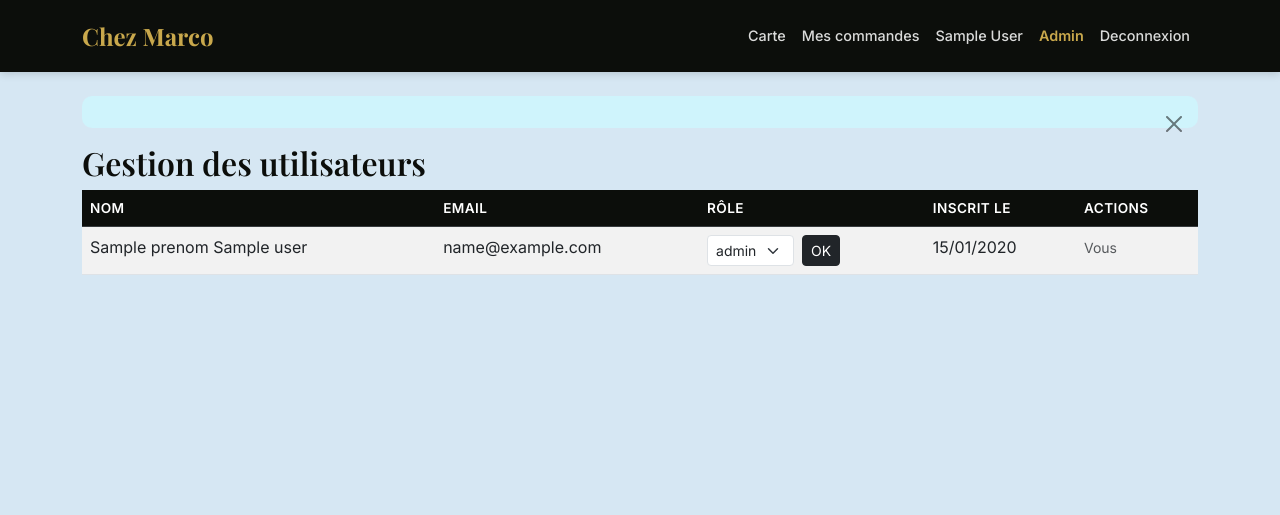
After one commit to merwanerachedi/SAE-WebSite, a PHP site: template projet-restaurant/views/admin/users.php in a window 1280 px wide. The commit adds this page. Shown: the top 515 px of the page. Run offline with PHP 8.4, Linux system fonts and the light colour scheme; the visitor is signed in with stand-in values (Sample User, id 1); tables that the repository leaves empty hold one stand-in row (values such as "Sample post"); the template is opened without the code that fills it: most values are stand-ins (such as "Sample title", 1, 10 or a date in 2020); data that the repository does not hold is empty; some libraries are stand-ins or nearby versions.

Commit message:
feat(admin): gestion des utilisateurs et rôles

```diff
--- a/projet-restaurant/index.php
+++ b/projet-restaurant/index.php
@@ -63,6 +63,11 @@ switch ($action) {
     case 'profil_update':     $profilCtrl->update();         break;
     case 'admin_dashboard':   $adminCtrl->dashboard();       break;
 
+    // Gestion des utilisateurs (Admin)
+    case 'admin_users':       $adminCtrl->users();          break;
+    case 'admin_user_role':   $adminCtrl->updateUserRole(); break;
+    case 'admin_user_delete': $adminCtrl->deleteUser();     break;
+
     default:
         http_response_code(404);
         echo '404 - Page non trouvee';
--- /dev/null
+++ b/projet-restaurant/views/admin/users.php
@@ -0,0 +1,37 @@
+<?php require 'views/layout/header.php'; ?>
+<h2>Gestion des utilisateurs</h2>
+<table class="table table-hover table-striped">
+    <thead class="table-dark">
+        <tr><th>Nom</th><th>Email</th><th>Rôle</th><th>Inscrit le</th><th>Actions</th></tr>
+    </thead>
+    <tbody>
+    <?php foreach ($users as $user): ?>
+        <tr>
+            <td><?= htmlspecialchars($user['prenom'] . ' ' . $user['nom']) ?></td>
+            <td><?= htmlspecialchars($user['email']) ?></td>
+            <td>
+                <form method="POST" action="/?action=admin_user_role" class="d-flex gap-2 align-items-center">
+                    <input type="hidden" name="id" value="<?= $user['id'] ?>">
+                    <select name="role" class="form-select form-select-sm" style="width:auto">
+                        <option value="user"  <?= $user['role'] === 'user'  ? 'selected' : '' ?>>user</option>
+                        <option value="admin" <?= $user['role'] === 'admin' ? 'selected' : '' ?>>admin</option>
+                    </select>
+                    <button type="submit" class="btn btn-sm btn-dark">OK</button>
+                </form>
+            </td>
+            <td><?= date('d/m/Y', strtotime($user['created_at'])) ?></td>
+            <td>
+                <?php if ($user['id'] !== $_SESSION['user_id']): ?>
+                    <button class="btn btn-sm btn-outline-danger btn-delete"
+                            data-href="/?action=admin_user_delete&id=<?= $user['id'] ?>">
+                        Supprimer
+                    </button>
+                <?php else: ?>
+                    <span class="text-muted small">Vous</span>
+                <?php endif; ?>
+            </td>
+        </tr>
+    <?php endforeach; ?>
+    </tbody>
+</table>
+<?php require 'views/layout/footer.php'; ?>
```
Also changed, not shown: projet-restaurant/controllers/AdminController.php (+32 -0 lines).
